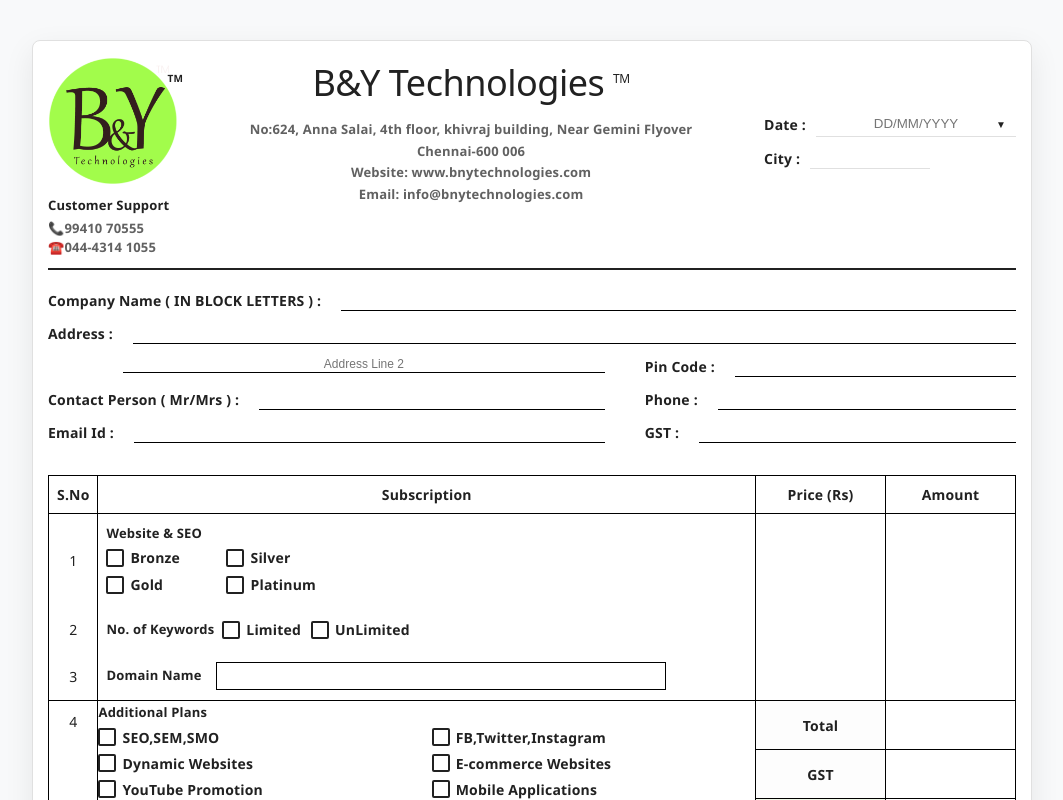
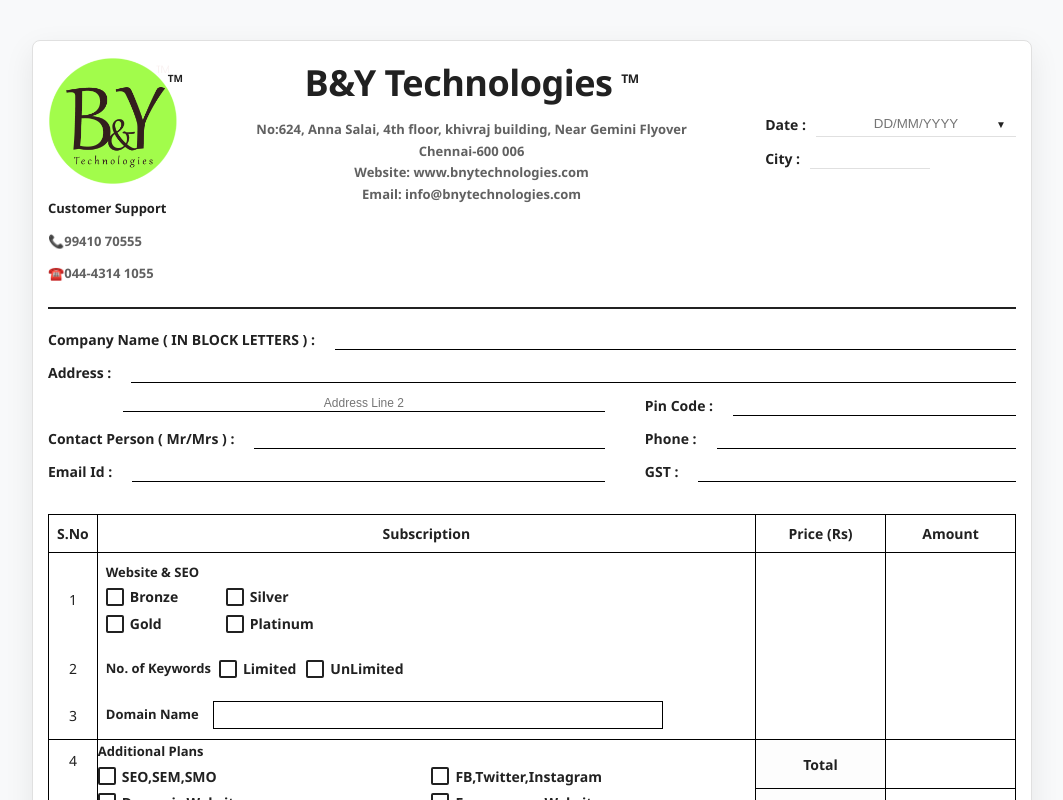
Before and after one commit to thenmozhi-A1/form_frontend, a React (Vite) app: page / in a window 1280 px wide. Shown: the top 800 px of the page, without its empty margins (108-1171 px from the left). Built offline with nearby package versions, Linux system fonts and the light colour scheme.

Commit message:
Fix: index.css dark mode overrides, title tag, logo import path

```diff
--- a/index.html
+++ b/index.html
@@ -4,7 +4,8 @@
     <meta charset="UTF-8" />
     <link rel="icon" type="image/svg+xml" href="/favicon.svg" />
     <meta name="viewport" content="width=device-width, initial-scale=1.0" />
-    <title>form</title>
+    <title>B&Y Technologies - Order Form</title>
+    <meta name="description" content="B&Y Technologies order form for web services, SEO, and digital marketing solutions." />
   </head>
   <body>
     <div id="root"></div>
--- a/src/App.jsx
+++ b/src/App.jsx
@@ -3,7 +3,7 @@ import axios from 'axios'
 import html2canvas from 'html2canvas'
 import { jsPDF } from 'jspdf'
 import SignatureCanvas from 'react-signature-canvas'
-import logoImage from '../public/logo.png'
+const logoImage = '/logo.png'
 import './App.css'
 
 const App = () => {
--- a/src/index.css
+++ b/src/index.css
@@ -1,57 +1,11 @@
-:root {
-  --text: #6b6375;
-  --text-h: #08060d;
-  --bg: #fff;
-  --border: #e5e4e7;
-  --code-bg: #f4f3ec;
-  --accent: #aa3bff;
-  --accent-bg: rgba(170, 59, 255, 0.1);
-  --accent-border: rgba(170, 59, 255, 0.5);
-  --social-bg: rgba(244, 243, 236, 0.5);
-  --shadow:
-    rgba(0, 0, 0, 0.1) 0 10px 15px -3px, rgba(0, 0, 0, 0.05) 0 4px 6px -2px;
-
-  --sans: system-ui, 'Segoe UI', Roboto, sans-serif;
-  --heading: system-ui, 'Segoe UI', Roboto, sans-serif;
-  --mono: ui-monospace, Consolas, monospace;
-
-  font: 18px/145% var(--sans);
-  letter-spacing: 0.18px;
-  color-scheme: light dark;
-  color: var(--text);
-  background: var(--bg);
-  font-synthesis: none;
-  text-rendering: optimizeLegibility;
-  -webkit-font-smoothing: antialiased;
-  -moz-osx-font-smoothing: grayscale;
-
-  @media (max-width: 1024px) {
-    font-size: 16px;
-  }
-}
-
-@media (prefers-color-scheme: dark) {
-  :root {
-    --text: #9ca3af;
-    --text-h: #f3f4f6;
-    --bg: #16171d;
-    --border: #2e303a;
-    --code-bg: #1f2028;
-    --accent: #c084fc;
-    --accent-bg: rgba(192, 132, 252, 0.15);
-    --accent-border: rgba(192, 132, 252, 0.5);
-    --social-bg: rgba(47, 48, 58, 0.5);
-    --shadow:
-      rgba(0, 0, 0, 0.4) 0 10px 15px -3px, rgba(0, 0, 0, 0.25) 0 4px 6px -2px;
-  }
-
-  #social .button-icon {
-    filter: invert(1) brightness(2);
-  }
+/* Reset & Base Styles */
+* {
+  box-sizing: border-box;
 }
 
 body {
   margin: 0;
+  padding: 0;
 }
 
 #root {
@@ -59,49 +13,4 @@ body {
   min-height: 100vh;
   display: flex;
   flex-direction: column;
-  box-sizing: border-box;
 }
-
-h1,
-h2 {
-  font-family: var(--heading);
-  font-weight: 500;
-  color: var(--text-h);
-}
-
-h1 {
-  font-size: 56px;
-  letter-spacing: -1.68px;
-  margin: 32px 0;
-  @media (max-width: 1024px) {
-    font-size: 36px;
-    margin: 20px 0;
-  }
-}
-h2 {
-  font-size: 24px;
-  line-height: 118%;
-  letter-spacing: -0.24px;
-  margin: 0 0 8px;
-  @media (max-width: 1024px) {
-    font-size: 20px;
-  }
-}
-p {
-  margin: 0;
-}
-
-code,
-.counter {
-  font-family: var(--mono);
-  display: inline-flex;
-  border-radius: 4px;
-  color: var(--text-h);
-}
-
-code {
-  font-size: 15px;
-  line-height: 135%;
-  padding: 4px 8px;
-  background: var(--code-bg);
-}
```
